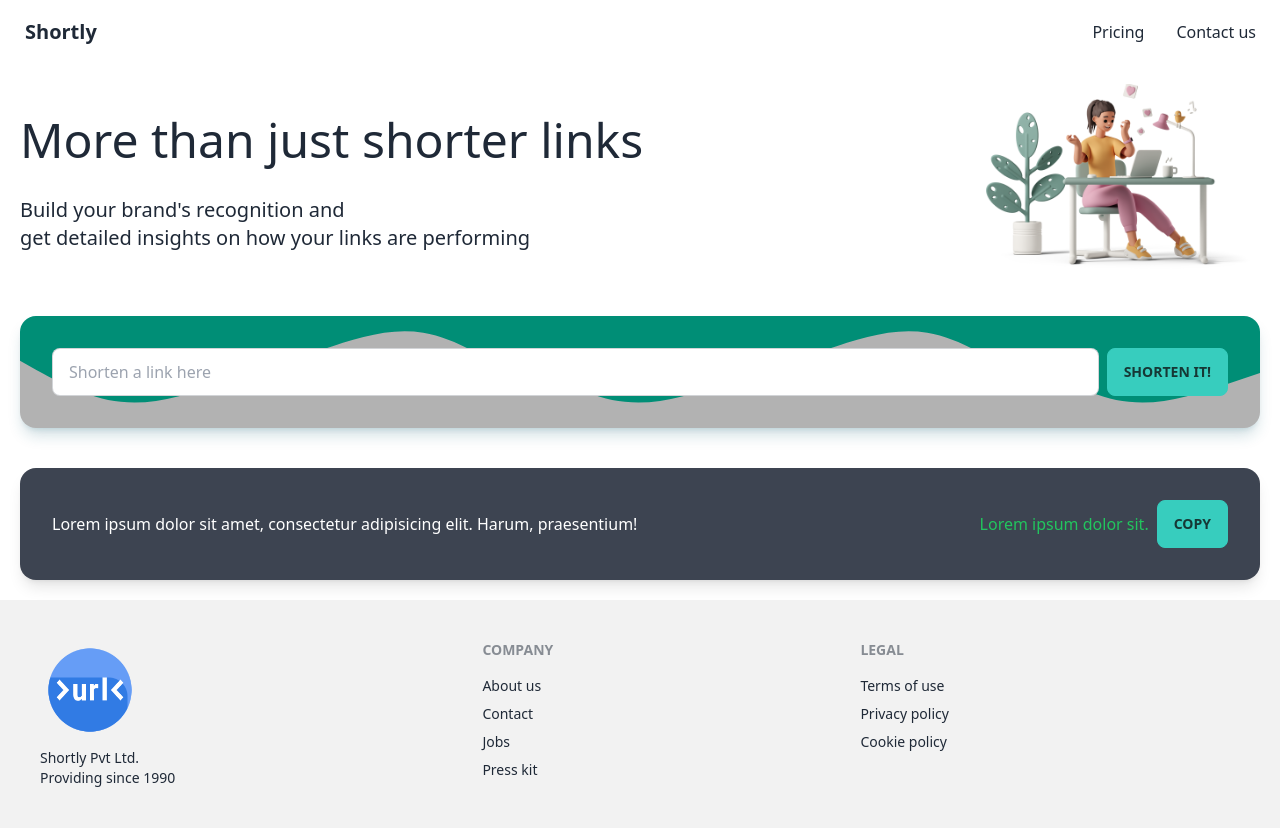
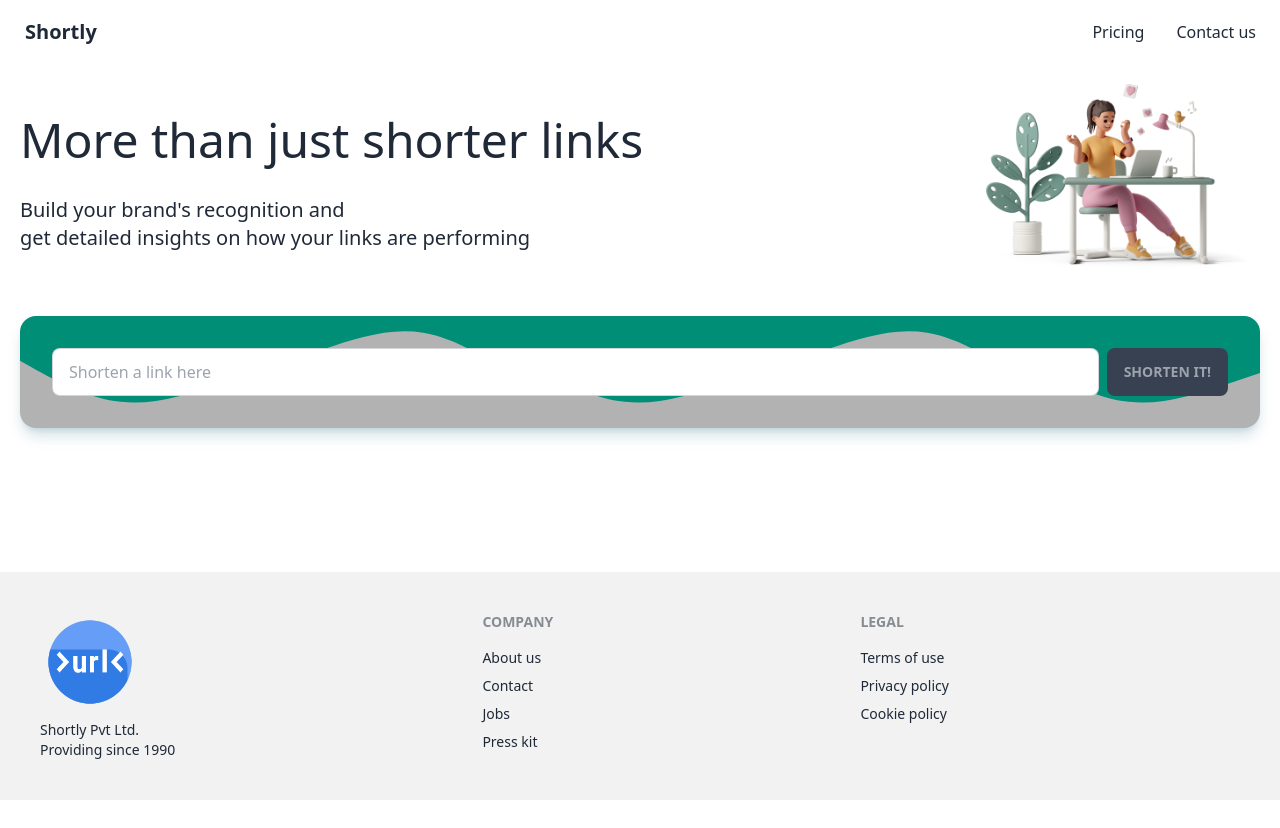
Before and after one commit to pesto-students/p1-ruhan-khandakar-ShashankSuresh, a React (Create React App) app in the folder Week-10/shortly/: page / in a window 1280 px wide. After the commit the page ends 800 px from the top, so only its background shows below. Built offline with nearby package versions, Linux system fonts and the light colour scheme.

Commit message:
feat: (week10) api implementation complete

```diff
--- a/Week-10/shortly/src/components/Shortner/Input.jsx
+++ b/Week-10/shortly/src/components/Shortner/Input.jsx
@@ -1,6 +1,39 @@
+import { useState } from "react";
+
 import WaveSvg from "assets/wave.svg";
 
-const Input = () => {
+import { isUrlValid } from "utils";
+import { getShortenResponse } from "./helpers";
+
+const Input = ({ handleSetUrlDetails }) => {
+  const [inputUrl, setInputUrl] = useState("");
+  const [errorMessage, setErrorMessage] = useState("");
+  const [loading, setLoading] = useState(false);
+
+  const handleChange = ({ target: { value } }) => {
+    setErrorMessage("");
+    setInputUrl(value);
+  };
+  const handleSubmit = async () => {
+    const isValid = isUrlValid(inputUrl);
+    if (!isValid) {
+      setErrorMessage("Invalid URL");
+      return;
+    }
+    setLoading(true);
+    const response = await getShortenResponse(inputUrl);
+    if (response.error) {
+      setErrorMessage(response.error);
+    } else {
+      handleSetUrlDetails({
+        actualUrl: inputUrl,
+        shortUrl: response.url,
+      });
+      setInputUrl("");
+    }
+    setLoading(false);
+  };
+
   return (
     <div
       style={{
@@ -13,9 +46,39 @@ const Input = () => {
           type="text"
           placeholder="Shorten a link here"
           className="input input-bordered w-full"
+          onChange={handleChange}
+          value={inputUrl}
         />
-        <button className="btn btn-accent">Shorten It!</button>
+        <button
+          className={`btn ${
+            loading ? "loading" : "btn-accent"
+          } disabled:text-gray-400 disabled:bg-gray-700 disabled:cursor-not-allowed`}
+          disabled={!inputUrl || loading}
+          onClick={handleSubmit}
+        >
+          Shorten It!
+        </button>
       </div>
+      {errorMessage && (
+        <div className="alert alert-error shadow-lg py-0">
+          <div>
+            <svg
+              xmlns="http://www.w3.org/2000/svg"
+              className="stroke-current flex-shrink-0 h-6 w-6"
+              fill="none"
+              viewBox="0 0 24 24"
+            >
+              <path
+                strokeLinecap="round"
+                strokeLinejoin="round"
+                strokeWidth="2"
+                d="M10 14l2-2m0 0l2-2m-2 2l-2-2m2 2l2 2m7-2a9 9 0 11-18 0 9 9 0 0118 0z"
+              />
+            </svg>
+            <span>{errorMessage}</span>
+          </div>
+        </div>
+      )}
     </div>
   );
 };
--- /dev/null
+++ b/Week-10/shortly/src/components/Shortner/ShortUrlDetails.jsx
@@ -0,0 +1,31 @@
+import { useState } from "react";
+
+const ShortUrlDetails = ({ urlData: { actualUrl, shortUrl } }) => {
+  const [isCopied, setIsCopied] = useState(false);
+
+  const handleCopy = (shortUrl) => {
+    navigator.clipboard.writeText(shortUrl);
+    setIsCopied(true);
+    setTimeout(() => {
+      setIsCopied(false);
+    }, 2000);
+  };
+
+  return (
+    <div className="card-body items-center text-center flex-row justify-between">
+      <div className="full-url">{actualUrl}</div>
+      <div className="short-url flex items-center">
+        <p className="mr-2 text-green-500">{shortUrl}</p>
+        <button
+          className="btn btn-accent disabled:text-gray-400 disabled:bg-gray-700 disabled:cursor-not-allowed"
+          onClick={() => handleCopy(shortUrl)}
+          disabled={isCopied}
+        >
+          {isCopied ? "Copied" : "Copy"}
+        </button>
+      </div>
+    </div>
+  );
+};
+
+export default ShortUrlDetails;
--- a/Week-10/shortly/src/components/Shortner/ShortenedUrl.jsx
+++ b/Week-10/shortly/src/components/Shortner/ShortenedUrl.jsx
@@ -1,16 +1,20 @@
-const ShortenedUrl = () => {
+import { Children } from "react";
+
+import ShortUrlDetails from "./ShortUrlDetails";
+
+const ShortenedUrl = ({ urlDetails }) => {
   return (
     <div className="card w-full bg-neutral text-neutral-content shadow-lg mt-10">
-      <div className="card-body items-center text-center flex-row justify-between">
-        <div className="full-url">
-          Lorem ipsum dolor sit amet, consectetur adipisicing elit. Harum,
-          praesentium!
-        </div>
-        <div className="short-url flex items-center">
-          <p className="mr-2 text-green-500">Lorem ipsum dolor sit.</p>
-          <button className="btn btn-accent">Copy</button>
-        </div>
-      </div>
+      {Children.toArray(
+        urlDetails.map((urlData, index) => (
+          <>
+            <ShortUrlDetails urlData={urlData} />
+            {urlDetails.length !== index + 1 && (
+              <div className="divider m-0"></div>
+            )}
+          </>
+        ))
+      )}
     </div>
   );
 };
--- a/Week-10/shortly/src/components/Shortner/Shortner.jsx
+++ b/Week-10/shortly/src/components/Shortner/Shortner.jsx
@@ -1,3 +1,5 @@
+import React from "react";
+
 import ComputerVector from "assets/computer_vector.png";
 
 const Shortner = () => {
@@ -21,4 +23,4 @@ const Shortner = () => {
   );
 };
 
-export default Shortner;
+export default React.memo(Shortner);
--- /dev/null
+++ b/Week-10/shortly/src/components/Shortner/helpers.js
@@ -0,0 +1,15 @@
+export const getShortenResponse = async (url) => {
+  const URL = `https://api.shrtco.de/v2/shorten?url=${url}`;
+  try {
+    let response = await fetch(URL);
+    response = await response.json();
+    const { result } = response;
+    return {
+      url: result.full_short_link,
+    };
+  } catch (error) {
+    return {
+      error: error.message,
+    };
+  }
+};
--- a/Week-10/shortly/src/pages/Home.jsx
+++ b/Week-10/shortly/src/pages/Home.jsx
@@ -1,13 +1,21 @@
+import { useState } from "react";
+
 import ShortnerDetails from "components/Shortner/Shortner";
 import Input from "components/Shortner/Input";
 import ShortenedUrl from "components/Shortner/ShortenedUrl";
 
 const Home = () => {
+  const [urlDetails, setUrlDetails] = useState([]);
+
+  const handleSetUrlDetails = (urlData) => {
+    setUrlDetails([urlData, ...urlDetails]);
+  };
+
   return (
     <div className="flex-1 p-5">
       <ShortnerDetails />
-      <Input />
-      <ShortenedUrl />
+      <Input handleSetUrlDetails={handleSetUrlDetails} />
+      {!!urlDetails.length && <ShortenedUrl urlDetails={urlDetails} />}
     </div>
   );
 };
--- /dev/null
+++ b/Week-10/shortly/src/utils/index.js
@@ -0,0 +1,6 @@
+export const isUrlValid = (url) => {
+  var res = url.match(
+    /(http(s)?:\/\/.)?(www\.)?[-a-zA-Z0-9@:%._+~#=]{2,256}\.[a-z]{2,6}\b([-a-zA-Z0-9@:%_+.~#?&//=]*)/g
+  );
+  return res != null;
+};
```
